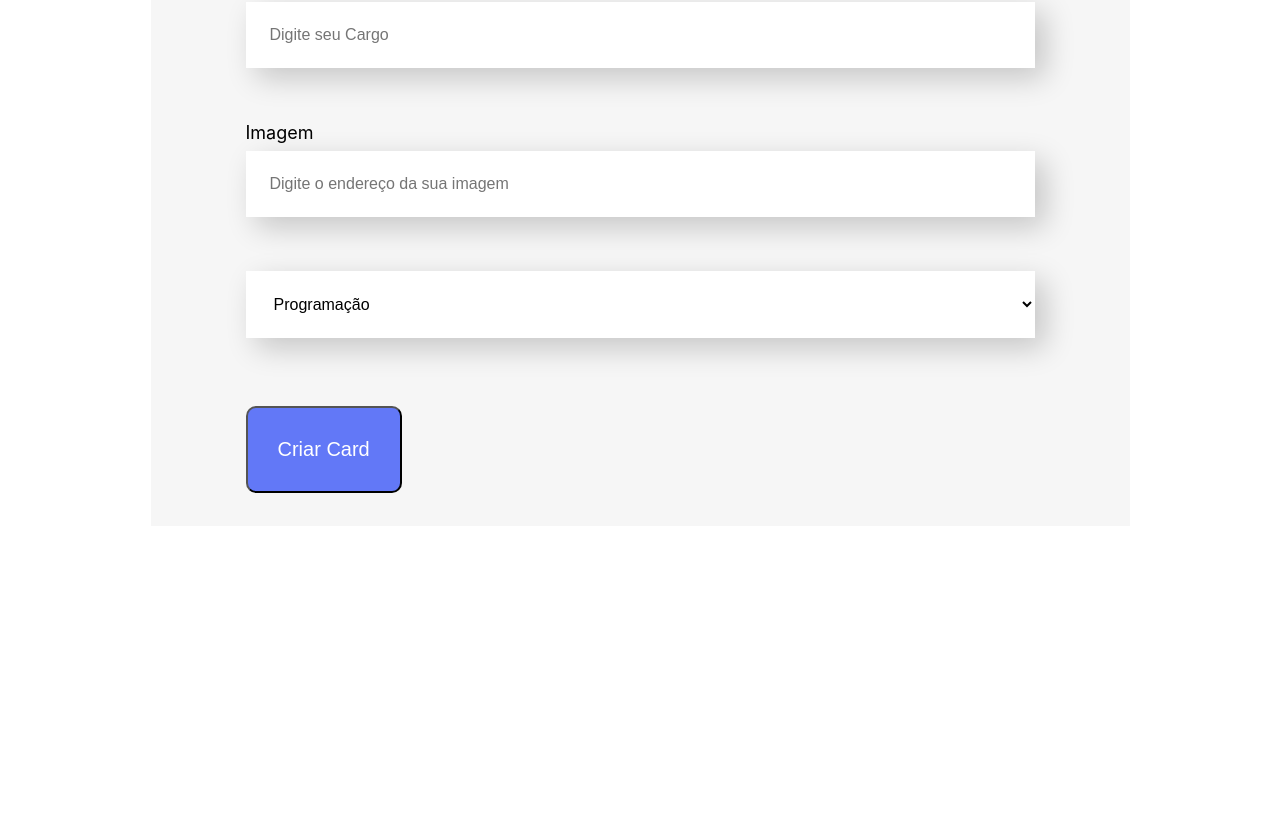
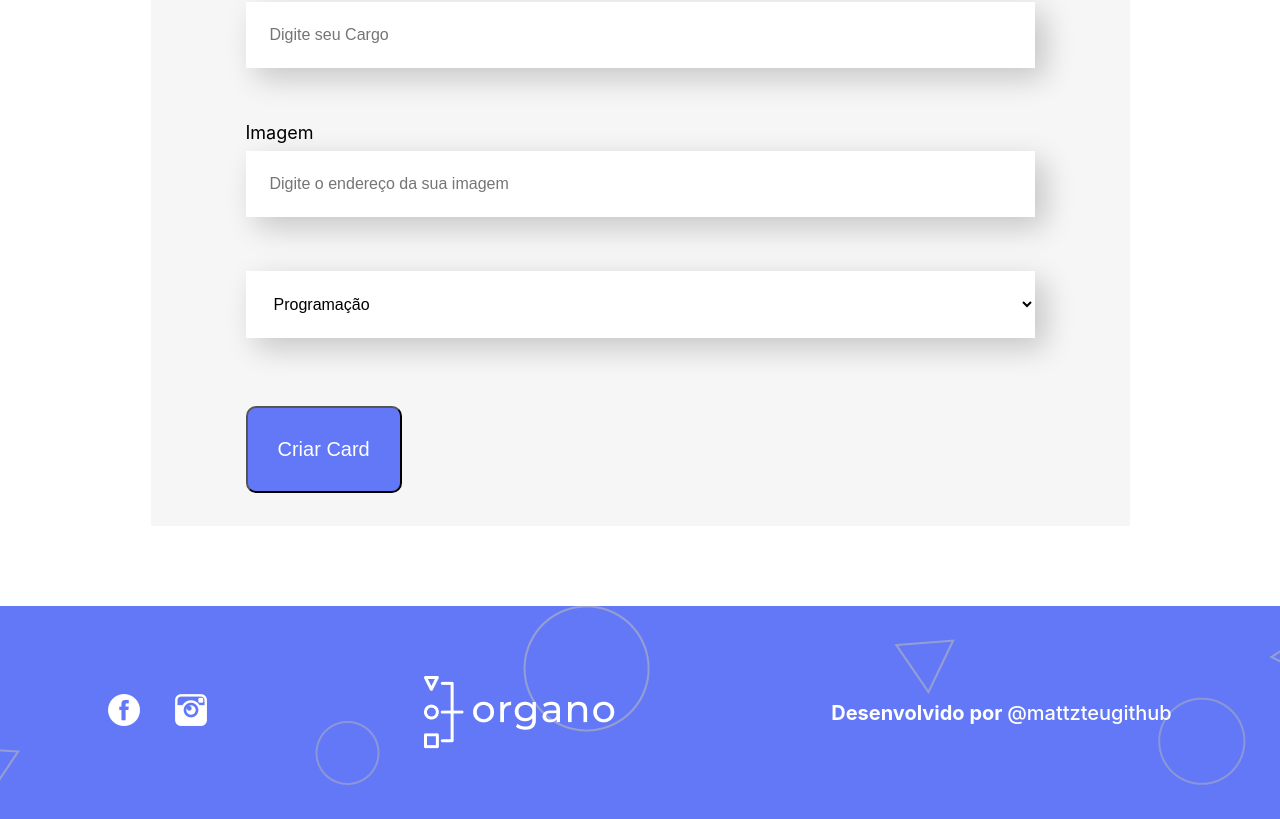
Before and after one commit to mateusmenesesDev/Organo, a React (Create React App) app: page / in a window 1280 px wide. Shown: the part 925-1744 px from the top of the page. Before the commit the page ends 1531 px from the top, so only its background shows below. Built offline with nearby package versions, Linux system fonts and the light colour scheme.

Commit message:
Criado componente de Footer

```diff
--- a/src/App.js
+++ b/src/App.js
@@ -1,5 +1,6 @@
 import { useState } from "react";
 import { Banner } from "./components/Banner";
+import { Footer } from "./components/Footer";
 import { Formulario } from "./components/Formulário";
 import { Team } from "./components/Team";
 
@@ -21,7 +22,7 @@ function App() {
   const addEmployee = (newEmployee)=>{
     setEmployee([...employee, newEmployee])
   }
-  console.log(employee)
+
   return (
     <div>
       <Banner/>
@@ -32,6 +33,7 @@ function App() {
         team={team}
         employeeList={employee.filter((employee)=> employee.team === team.title)}/>
       ))}
+      <Footer/>
     </div>
   );
 }
--- /dev/null
+++ b/src/components/Footer/index.js
@@ -0,0 +1,21 @@
+import style from './index.module.css'
+
+export const Footer = ()=>{
+    return (
+        <footer className={style.footer}>
+            <div className={style.items}>
+                <div className={style.social}>
+                    <a href='' target='_blank'>
+                        <img src='./image/fb.png' alt='Facebook Logo'></img>
+                    </a>
+                    <a href='https://www.instagram.com/mateus.meneses.3/?igshid=5i3liw4gsp3r' target='_blank'>
+                        <img src='./image/ig.png' alt='Instagram Logo'></img>
+                    </a>
+                </div>
+                <img src='./image/logo.png' alt='Organo logo'></img>
+                <h4>Desenvolvido por <a href='https://github.com/mattzteugithub' target='_blank'>@mattzteugithub</a></h4>
+            </div>
+
+        </footer>
+    )
+}
--- /dev/null
+++ b/src/components/Footer/index.module.css
@@ -0,0 +1,31 @@
+.footer {
+    display: block;
+    width: 100vw;
+    background-color: #6278F7;
+    background-image: url('../../../public/image/fundo.png');
+    background-repeat: no-repeat;
+    background-position: bottom;
+    height: 213px;
+}
+
+.footer .items {
+    display: flex;
+    height: 100%;
+    justify-content: space-around;
+    align-items: center;
+    color:#FFF;
+    font-size: 20px;
+    font-weight: 500;
+}
+
+a, a:visited {
+    color: #FFF;
+    text-decoration: none;
+    font-weight: 500;
+}
+
+.footer .items .social {
+    /* margin-left: 166px; */
+    display: flex;
+    gap: 35px;
+}
```
